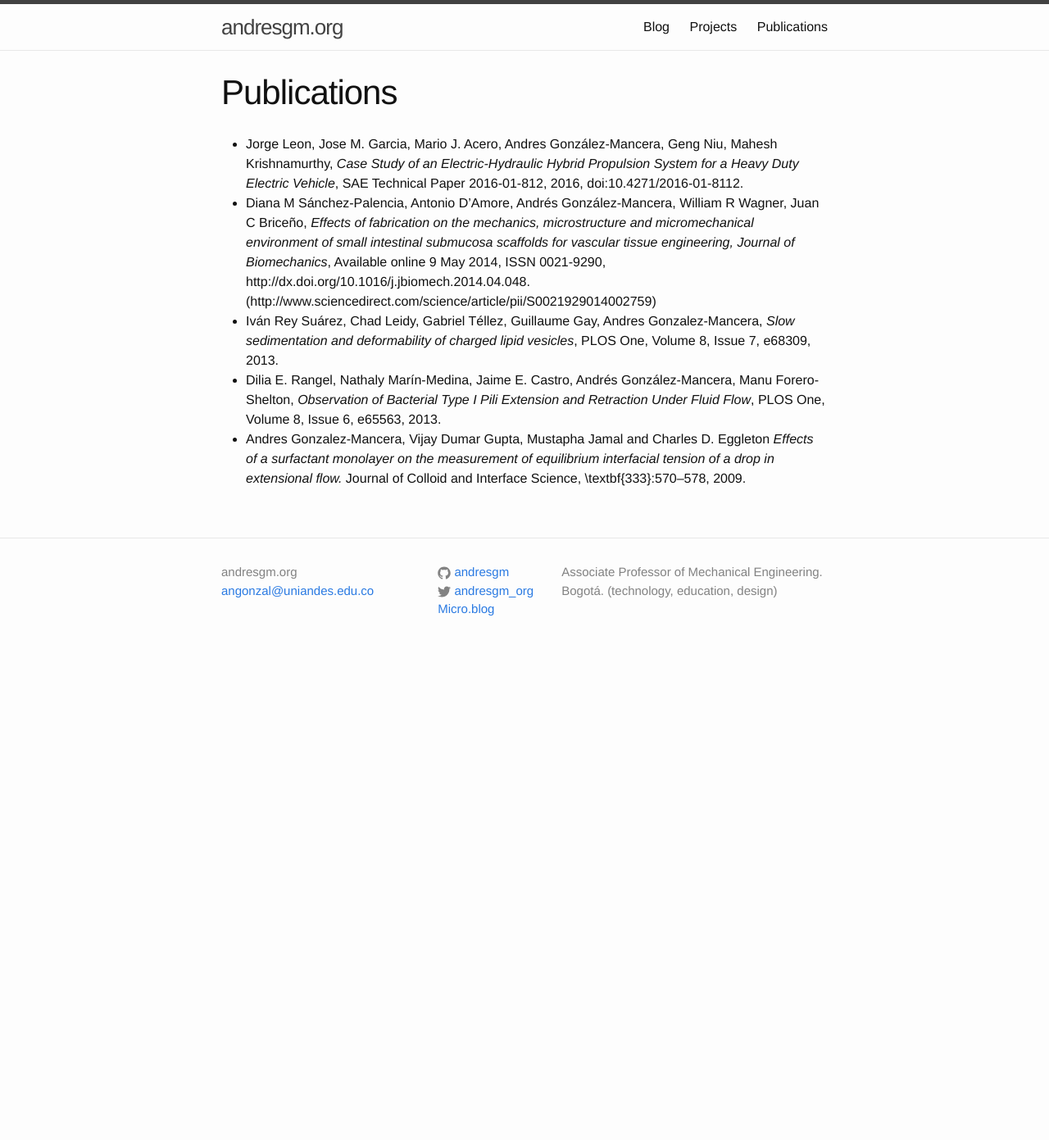
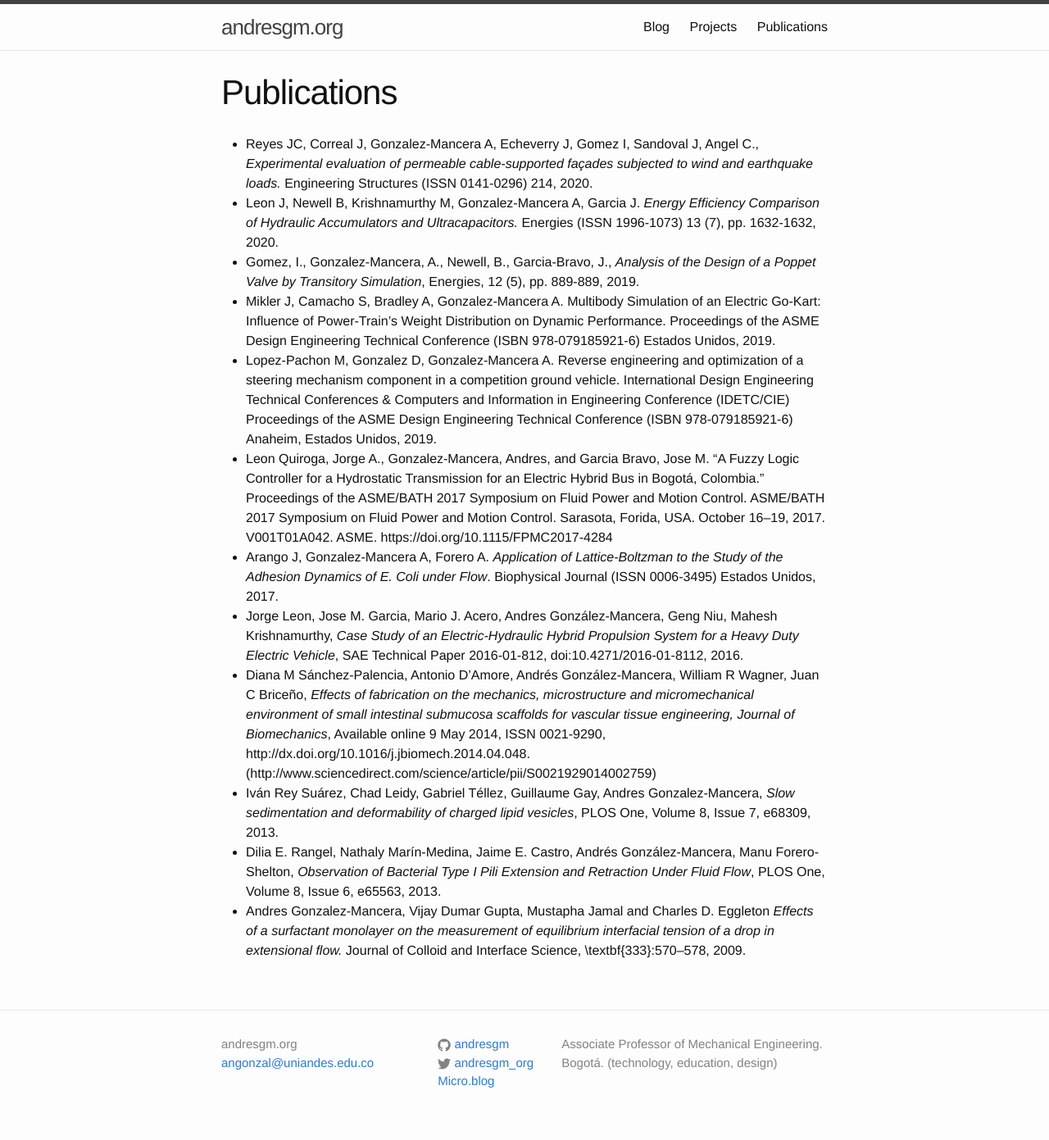
Before and after one commit to andresgm/andresgm.github.io, a Jekyll site: the page built from publications.md, in a window 1280 px wide. Shown: the whole page at 82% size. Built offline with Jekyll 4.4.1, drawn with Linux system fonts in a browser that asks for light colours; before the commit the page ends 900 px from its top, so only the background shows below that.

Commit message:
Update publications.md

```diff
--- a/publications.md
+++ b/publications.md
@@ -4,7 +4,14 @@ title: Publications
 permalink: /publications/
 ---
 
-* Jorge Leon, Jose M. Garcia, Mario J. Acero, Andres González-Mancera, Geng Niu, Mahesh Krishnamurthy, *Case Study of an Electric-Hydraulic Hybrid Propulsion System for a Heavy Duty Electric Vehicle*, SAE Technical Paper 2016-01-812, 2016, doi:10.4271/2016-01-8112.
+* Reyes JC, Correal J, Gonzalez-Mancera A, Echeverry J, Gomez I, Sandoval J, Angel C., *Experimental evaluation of permeable cable-supported façades subjected to wind and earthquake loads.* Engineering Structures (ISSN 0141-0296) 214, 2020.
+* Leon J, Newell B, Krishnamurthy M, Gonzalez-Mancera A, Garcia J. *Energy Efficiency Comparison of Hydraulic Accumulators and Ultracapacitors.* Energies (ISSN 1996-1073) 13 (7), pp. 1632-1632, 2020.
+* Gomez, I., Gonzalez-Mancera, A., Newell, B., Garcia-Bravo, J., *Analysis of the Design of a Poppet Valve by Transitory Simulation*, Energies, 12 (5), pp. 889-889, 2019.
+* Mikler J, Camacho S, Bradley A, Gonzalez-Mancera A. Multibody Simulation of an Electric Go-Kart: Influence of Power-Train’s Weight Distribution on Dynamic Performance. Proceedings of the ASME Design Engineering Technical Conference (ISBN 978-079185921-6) Estados Unidos, 2019.
+* Lopez-Pachon M, Gonzalez D, Gonzalez-Mancera A. Reverse engineering and optimization of a steering mechanism component in a competition ground vehicle. International Design Engineering Technical Conferences & Computers and Information in Engineering Conference (IDETC/CIE) Proceedings of the ASME Design Engineering Technical Conference (ISBN 978-079185921-6) Anaheim, Estados Unidos, 2019.
+* Leon Quiroga, Jorge A., Gonzalez-Mancera, Andres, and Garcia Bravo, Jose M. "A Fuzzy Logic Controller for a Hydrostatic Transmission for an Electric Hybrid Bus in Bogotá, Colombia." Proceedings of the ASME/BATH 2017 Symposium on Fluid Power and Motion Control. ASME/BATH 2017 Symposium on Fluid Power and Motion Control. Sarasota, Forida, USA. October 16–19, 2017. V001T01A042. ASME. https://doi.org/10.1115/FPMC2017-4284
+* Arango J, Gonzalez-Mancera A, Forero A. *Application of Lattice-Boltzman to the Study of the Adhesion Dynamics of E. Coli under Flow*. Biophysical Journal (ISSN 0006-3495) Estados Unidos, 2017.
+* Jorge Leon, Jose M. Garcia, Mario J. Acero, Andres González-Mancera, Geng Niu, Mahesh Krishnamurthy, *Case Study of an Electric-Hydraulic Hybrid Propulsion System for a Heavy Duty Electric Vehicle*, SAE Technical Paper 2016-01-812, doi:10.4271/2016-01-8112, 2016.
 * Diana M Sánchez-Palencia, Antonio D'Amore, Andrés González-Mancera, William R Wagner, Juan C Briceño, *Effects of fabrication on the mechanics, microstructure and micromechanical environment of small intestinal submucosa scaffolds for vascular tissue engineering, Journal of Biomechanics*, Available online 9 May 2014, ISSN 0021-9290, http://dx.doi.org/10.1016/j.jbiomech.2014.04.048.
 (http://www.sciencedirect.com/science/article/pii/S0021929014002759)
 * Iván Rey Suárez, Chad Leidy, Gabriel Téllez, Guillaume Gay, Andres Gonzalez-Mancera, *Slow sedimentation and deformability of charged lipid vesicles*, PLOS One, Volume 8, Issue 7, e68309, 2013.
```
